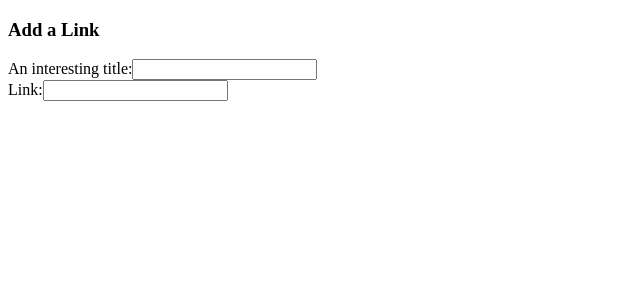
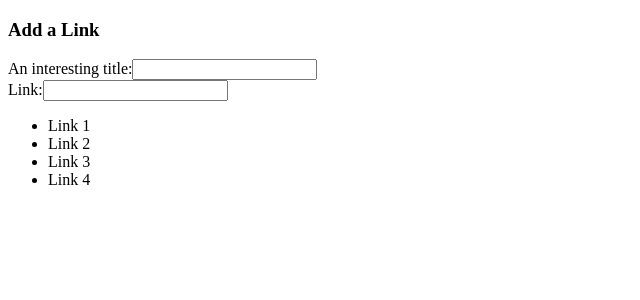
Before and after one commit to h7876/teddir, an Angular app: page / in a window 1280 px wide. Shown: the top 300 px of the page, without its empty margins (0-640 px from the left). Built offline with nearby package versions, Linux system fonts and the light colour scheme.

Commit message:
created home feed component

```diff
--- a/src/app/app.component.html
+++ b/src/app/app.component.html
@@ -1 +1,2 @@
 <app-new-link></app-new-link>
+<app-home-feed></app-home-feed>
--- a/src/app/app.module.ts
+++ b/src/app/app.module.ts
@@ -3,11 +3,13 @@ import { NgModule } from '@angular/core';
 
 import { AppComponent } from './app.component';
 import { NewLinkComponent } from './new-link/new-link.component';
+import { HomeFeedComponent } from './home-feed/home-feed.component';
 
 @NgModule({
   declarations: [
     AppComponent,
-    NewLinkComponent
+    NewLinkComponent,
+    HomeFeedComponent
   ],
   imports: [
     BrowserModule
--- /dev/null
+++ b/src/app/home-feed/home-feed.component.html
@@ -0,0 +1,3 @@
+<ul>
+    <li *ngFor="let link of links">{{ link }}</li>
+</ul>
--- /dev/null
+++ b/src/app/home-feed/home-feed.component.ts
@@ -0,0 +1,18 @@
+import { Component, OnInit } from '@angular/core';
+
+@Component({
+  selector: 'app-home-feed',
+  templateUrl: './home-feed.component.html',
+  styleUrls: ['./home-feed.component.css']
+})
+export class HomeFeedComponent implements OnInit {
+  links: string[];
+
+  constructor() {
+    this.links = ['Link 1', 'Link 2', 'Link 3', 'Link 4']
+  }
+
+  ngOnInit(): void {
+  }
+
+}
```
Also changed, not shown: src/app/home-feed/home-feed.component.css (added), 1 other file (tests, documents, lock files or other folders).
